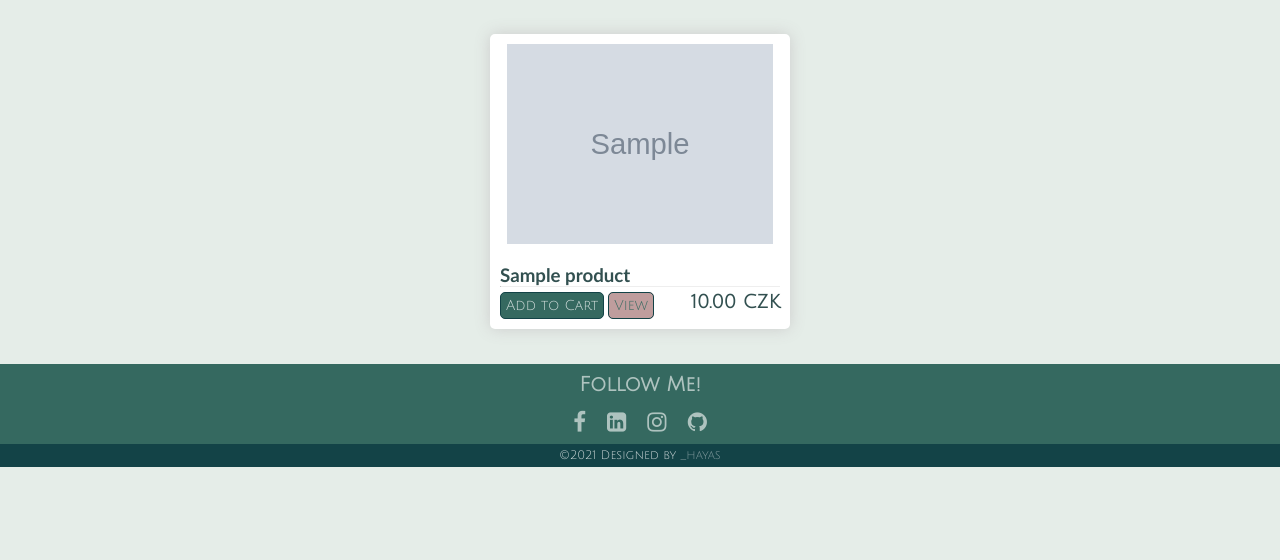
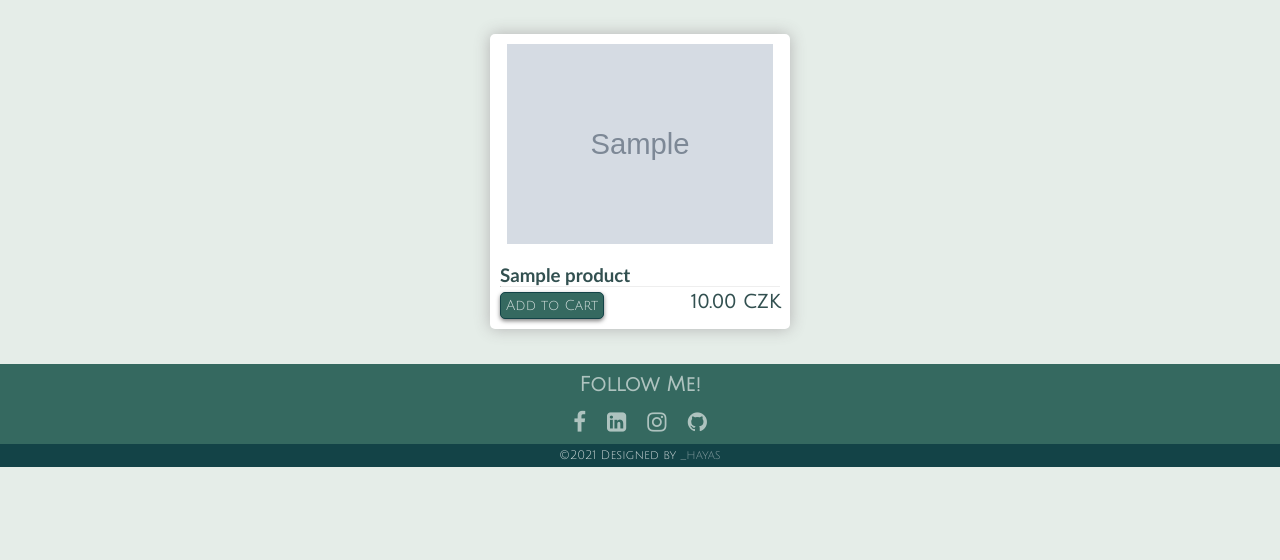
Before and after one commit to TomHajek/FinalProject, a Django app: page / in a window 1280 px wide. Shown: the part 240-800 px from the top of the page. Run offline with Django 3.2, Linux system fonts and the light colour scheme; tables that the repository leaves empty hold one stand-in row (values such as "Sample post"); grey boxes marked "Sample" are stand-in pictures.

Commit message:
WIP: styling update

```diff
--- a/static/css/base_header.css
+++ b/static/css/base_header.css
@@ -74,6 +74,7 @@ body {
     background-color: #134347;
     border: 1px #134347;
     border-radius: 5px;
+    box-shadow: 0 2px 4px rgba(0, 0, 0, 0.5);
 }
 
 .item.cart:hover {
@@ -140,6 +141,10 @@ body {
 
 .item.active {
     display: block;
+}
+
+.item.cart {
+    margin: 5px;
 }
 
 .banner-area h1 {
@@ -215,9 +220,11 @@ body {
     }
 
     .button a {
+        margin: 5px;
         padding: 8px 15px;
         background: #134347;
         border: 1px #134347 solid;
+        box-shadow: 0 2px 4px rgba(0, 0, 0, 0.5);
     }
 
     .button a:hover {
--- a/static/css/cart.css
+++ b/static/css/cart.css
@@ -60,6 +60,7 @@
     text-decoration: none;
     font-family: 'Julius Sans One', sans-serif;
     color: rgba(255,255,255,0.8);
+    box-shadow: 0 2px 4px rgba(0, 0, 0, 0.5);
 }
 
 .shopping-button:hover {
@@ -87,6 +88,7 @@
     font-family: 'Julius Sans One', sans-serif;
     color: #356960;
     text-decoration: none;
+    box-shadow: 0 2px 4px rgba(0, 0, 0, 0.5);
 }
 
 .checkout-button:hover {
--- a/static/css/checkout.css
+++ b/static/css/checkout.css
@@ -50,6 +50,7 @@
     text-decoration: none;
     font-family: 'Julius Sans One', sans-serif;
     color: rgba(255,255,255,0.8);
+    box-shadow: 0 2px 4px rgba(0, 0, 0, 0.5);
 }
 
 .back-to-cart-button:hover {
@@ -114,6 +115,7 @@
     font-family: 'Julius Sans One', sans-serif;
     color: #356960;
     text-decoration: none;
+    box-shadow: 0 2px 4px rgba(0, 0, 0, 0.5);
 }
 
 .shipping-button:hover {
--- a/static/css/form.css
+++ b/static/css/form.css
@@ -51,6 +51,7 @@
     font-family: 'Julius Sans One', sans-serif;
     color: #356960;
     text-decoration: none;
+    box-shadow: 0 2px 4px rgba(0, 0, 0, 0.5);
 }
 
 #register-submit:hover {
--- a/static/css/login.css
+++ b/static/css/login.css
@@ -56,6 +56,7 @@
     font-family: 'Julius Sans One', sans-serif;
     color: #356960;
     text-decoration: none;
+    box-shadow: 0 2px 4px rgba(0, 0, 0, 0.5);
 }
 
 #login-confirm:hover {
--- a/static/css/logout.css
+++ b/static/css/logout.css
@@ -45,6 +45,7 @@
     font-family: 'Julius Sans One', sans-serif;
     color: #356960;
     text-decoration: none;
+    box-shadow: 0 2px 4px rgba(0, 0, 0, 0.5);
 }
 
 #logout-confirm:hover {
--- a/static/css/products.css
+++ b/static/css/products.css
@@ -17,7 +17,7 @@
     background-color: #fff;
     -webkit-box-shadow: -1px -3px 5px -2px rgba(214,214,214,1);
     -moz-box-shadow: -1px -3px 5px -2px rgba(214,214,214,1);
-	box-shadow:hsl(0, 0%, 80%) 0 0 16px;
+	box-shadow:hsl(0, 0%, 70%) 0 0 16px;
     border-radius: 5px;
 }
 
@@ -25,6 +25,10 @@
     padding: 10px;
     display: flex;
     justify-content: center;
+}
+
+.image-container:hover {
+    cursor: pointer;
 }
 
 .thumbnail {
@@ -67,6 +71,7 @@
     font-size: 14px;
     font-family: 'Julius Sans One', sans-serif;
     color: rgba(255,255,255,0.8);
+    box-shadow: 0 2px 4px rgba(0, 0, 0, 0.5);
 }
 
 .product-add-button:hover {
@@ -188,6 +193,7 @@
     color: #c4ddcf;
     background-color: #134347;
     border-radius: 5px;
+    box-shadow: 0 2px 4px rgba(0, 0, 0, 0.5);
     z-index: 3;
     position: absolute;
     right: 0;
--- a/static/js/products.js
+++ b/static/js/products.js
@@ -48,7 +48,7 @@ function updateUserCart(productId, action){
 
 // Popup views
 let popupViews = document.querySelectorAll(".popup-view");
-let popupButtons = document.querySelectorAll(".view-button");
+let popupButtons = document.querySelectorAll(".image-container"); //view-button
 let closeButtons = document.querySelectorAll(".close-btn");
 
 // popup quick view button
--- a/templates/base.html
+++ b/templates/base.html
@@ -21,9 +21,8 @@
 
     <!-- Font Awesome - Media icons -->
     <link rel="stylesheet" href="{% static "css/font-awesome.min.css" %}">
-    <!--
     <link rel="stylesheet" href="https://stackpath.bootstrapcdn.com/font-awesome/4.7.0/css/font-awesome.min.css">
-    -->
+
 
     <!-- jQuery // musí být před JS jinak bude browser házet chyby a JS funkce nebudou fungovat -->
     <script src="https://code.jquery.com/jquery-3.4.1.slim.min.js"
@@ -43,7 +42,7 @@
             <ul class="menu">
                 <li class="logo"><a href="{% url "products:products" %}">GREEN<span>SWAP</span></a></li>
                 <li class="item"><a href="{% url "products:products" %}">Shop</a></li>
-                <li class="item"><a hidden href="#">Auction</a></li>
+                <!--<li class="item"><a hidden href="#">Auction</a></li>-->
                 <li class="item"><a href="#">Blog</a></li>
                 <li class="item"><a href="#">About</a></li>
                 <li class="item cart">
--- a/templates/products.html
+++ b/templates/products.html
@@ -26,7 +26,7 @@
                             Add to Cart
                         </button>
                         <!-- Tlačítko - Detail produktu -->
-                        <a class="view-button">
+                        <a hidden class="view-button">
                             View
                         </a>
 				        <h3>{{product.price}} CZK</h3>   <!-- {{product.currency}} -->
```
